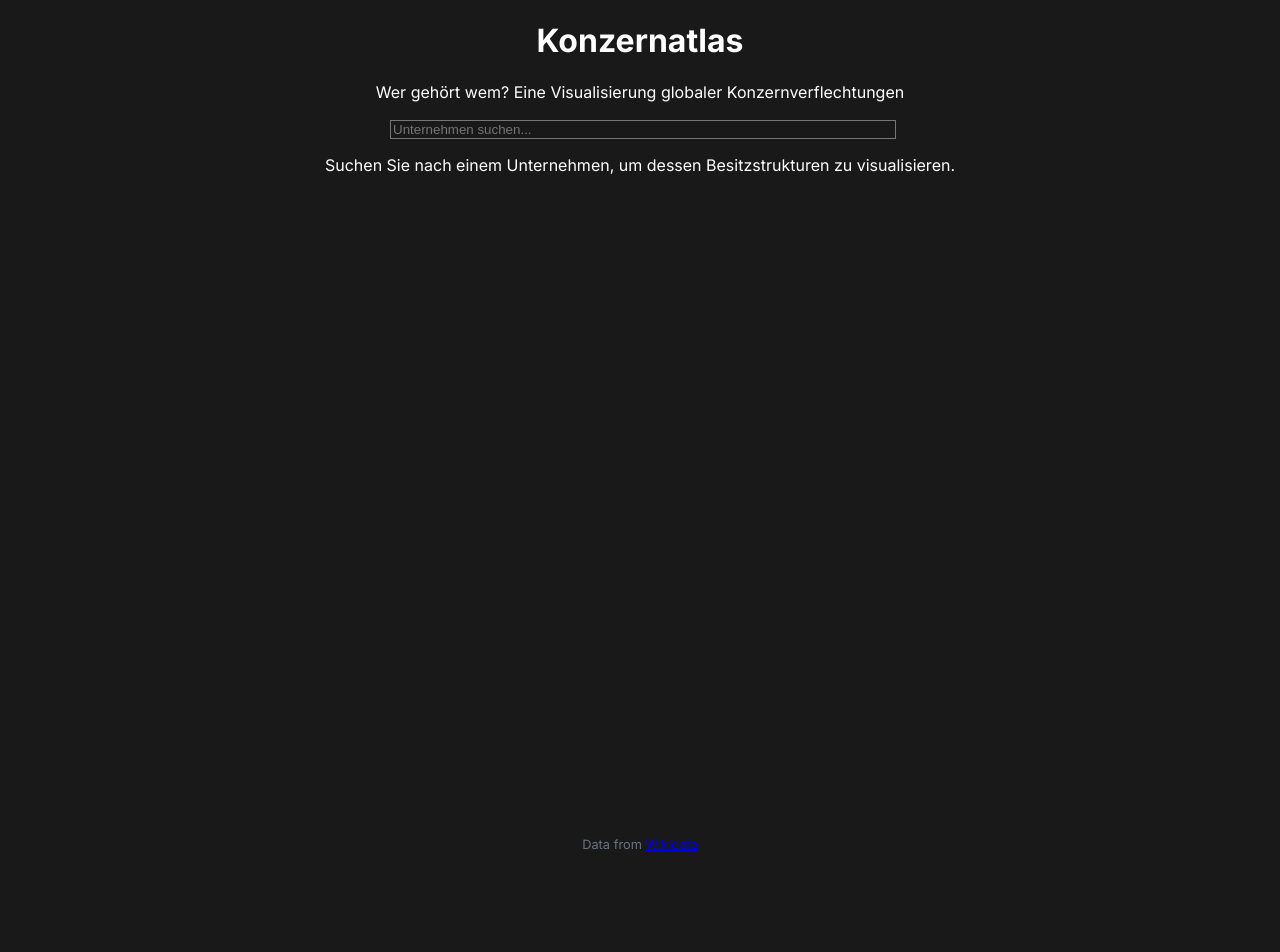
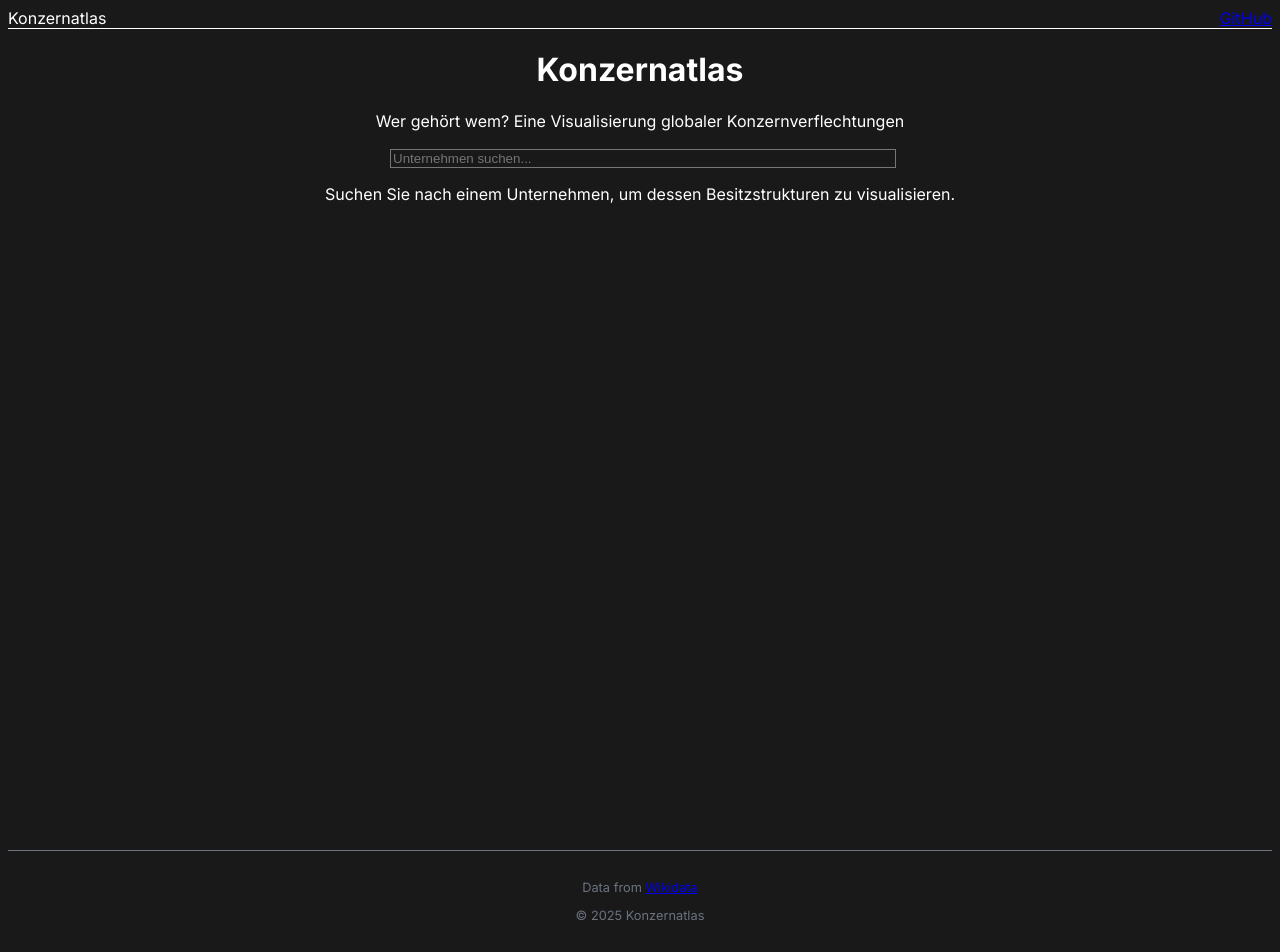
Before and after one commit to ttvtimotheus/konzernatlas, a Next.js app: page / in a window 1280 px wide. Shown: the top 952 px of the page. Before the commit the page ends 876 px from the top, so only its background shows below. Built offline with nearby package versions, Linux system fonts and the light colour scheme.

Commit message:
Enhance UI with Logo, ErrorMessage component, and improved layout

```diff
--- a/src/app/layout.tsx
+++ b/src/app/layout.tsx
@@ -1,6 +1,7 @@
 import type { Metadata } from "next";
 import { Inter } from "next/font/google";
 import "./globals.css";
+import Logo from "@/components/Logo";
 
 const inter = Inter({ subsets: ["latin"] });
 
@@ -17,11 +18,30 @@ export default function RootLayout({
   return (
     <html lang="de">
       <body className={inter.className}>
+        <header className="border-b border-border py-3 mb-6">
+          <div className="container mx-auto flex justify-between items-center px-4">
+            <div className="flex items-center gap-3">
+              <Logo />
+              <span className="text-xl font-bold">Konzernatlas</span>
+            </div>
+            <a
+              href="https://github.com/ttvtimotheus/konzernatlas"
+              target="_blank"
+              rel="noopener noreferrer"
+              className="text-muted hover:text-primary transition-colors"
+            >
+              GitHub
+            </a>
+          </div>
+        </header>
         <main className="min-h-screen p-4 md:p-8">
           {children}
         </main>
-        <footer className="attribution">
-          Data from <a href="https://www.wikidata.org/" target="_blank" rel="noopener noreferrer" className="text-primary hover:underline">Wikidata</a>
+        <footer className="attribution border-t border-border py-4 mt-8">
+          <div className="container mx-auto text-center">
+            <p>Data from <a href="https://www.wikidata.org/" target="_blank" rel="noopener noreferrer" className="text-primary hover:underline">Wikidata</a></p>
+            <p className="text-xs text-muted mt-1">© {new Date().getFullYear()} Konzernatlas</p>
+          </div>
         </footer>
       </body>
     </html>
--- a/src/app/page.tsx
+++ b/src/app/page.tsx
@@ -4,6 +4,7 @@ import { useState } from "react";
 import CompanySearch from "@/components/CompanySearch";
 import NetworkGraph from "@/components/NetworkGraph";
 import LoadingSpinner from "@/components/LoadingSpinner";
+import ErrorMessage from "@/components/ErrorMessage";
 import { CompanyNode, CompanyRelationship } from "@/types/company";
 
 export default function Home() {
@@ -12,11 +13,13 @@ export default function Home() {
   const [companies, setCompanies] = useState<CompanyNode[]>([]);
   const [relationships, setRelationships] = useState<CompanyRelationship[]>([]);
   const [selectedCompany, setSelectedCompany] = useState<string | null>(null);
+  const [lastSearchId, setLastSearchId] = useState<string>("");
 
   const handleCompanySelect = async (companyId: string, companyName: string) => {
     setIsLoading(true);
     setError(null);
     setSelectedCompany(companyName);
+    setLastSearchId(companyId);
 
     try {
       const response = await fetch(`/api/companyRelationships?id=${encodeURIComponent(companyId)}`);
@@ -67,10 +70,11 @@ export default function Home() {
           <p className="text-center mt-4">Lade Unternehmensdaten...</p>
         </div>
       ) : error ? (
-        <div className="error-container">
-          <h3 className="text-xl font-semibold mb-2">Fehler</h3>
-          <p>{error}</p>
-        </div>
+        <ErrorMessage
+          message={error}
+          retry={() => lastSearchId && selectedCompany ? handleCompanySelect(lastSearchId, selectedCompany) : undefined}
+        />
+
       ) : companies.length > 0 && relationships.length > 0 ? (
         <div className="network-container">
           <NetworkGraph
--- /dev/null
+++ b/src/components/ErrorMessage.tsx
@@ -0,0 +1,28 @@
+"use client";
+
+interface ErrorMessageProps {
+  title?: string;
+  message: string;
+  retry?: () => void;
+}
+
+export default function ErrorMessage({
+  title = "Fehler",
+  message,
+  retry
+}: ErrorMessageProps) {
+  return (
+    <div className="error-container rounded-lg border border-red-800 bg-red-900/20 p-6">
+      <h3 className="text-xl font-semibold mb-2 text-red-400">{title}</h3>
+      <p className="mb-4">{message}</p>
+      {retry && (
+        <button
+          onClick={retry}
+          className="px-4 py-2 bg-red-700 hover:bg-red-600 rounded-md text-white font-medium transition-colors"
+        >
+          Erneut versuchen
+        </button>
+      )}
+    </div>
+  );
+}
--- /dev/null
+++ b/src/components/Logo.tsx
@@ -0,0 +1,33 @@
+"use client";
+
+interface LogoProps {
+  size?: "small" | "medium" | "large";
+}
+
+export default function Logo({ size = "medium" }: LogoProps) {
+  const sizes = {
+    small: "w-8 h-8",
+    medium: "w-12 h-12",
+    large: "w-16 h-16",
+  };
+
+  return (
+    <div className={`relative ${sizes[size]}`}>
+      <div className="absolute inset-0 bg-primary rounded-full opacity-50 animate-pulse" />
+      <div className="absolute inset-1 bg-background rounded-full flex items-center justify-center">
+        <svg
+          viewBox="0 0 24 24"
+          fill="none"
+          className="w-2/3 h-2/3"
+          xmlns="http://www.w3.org/2000/svg"
+        >
+          <path
+            d="M12 2C6.48 2 2 6.48 2 12s4.48 10 10 10 10-4.48 10-10S17.52 2 12 2zm-1 16.5v-2.5H7l4-7v2.5h4l-4 7z"
+            fill="currentColor"
+            className="text-primary"
+          />
+        </svg>
+      </div>
+    </div>
+  );
+}
```
